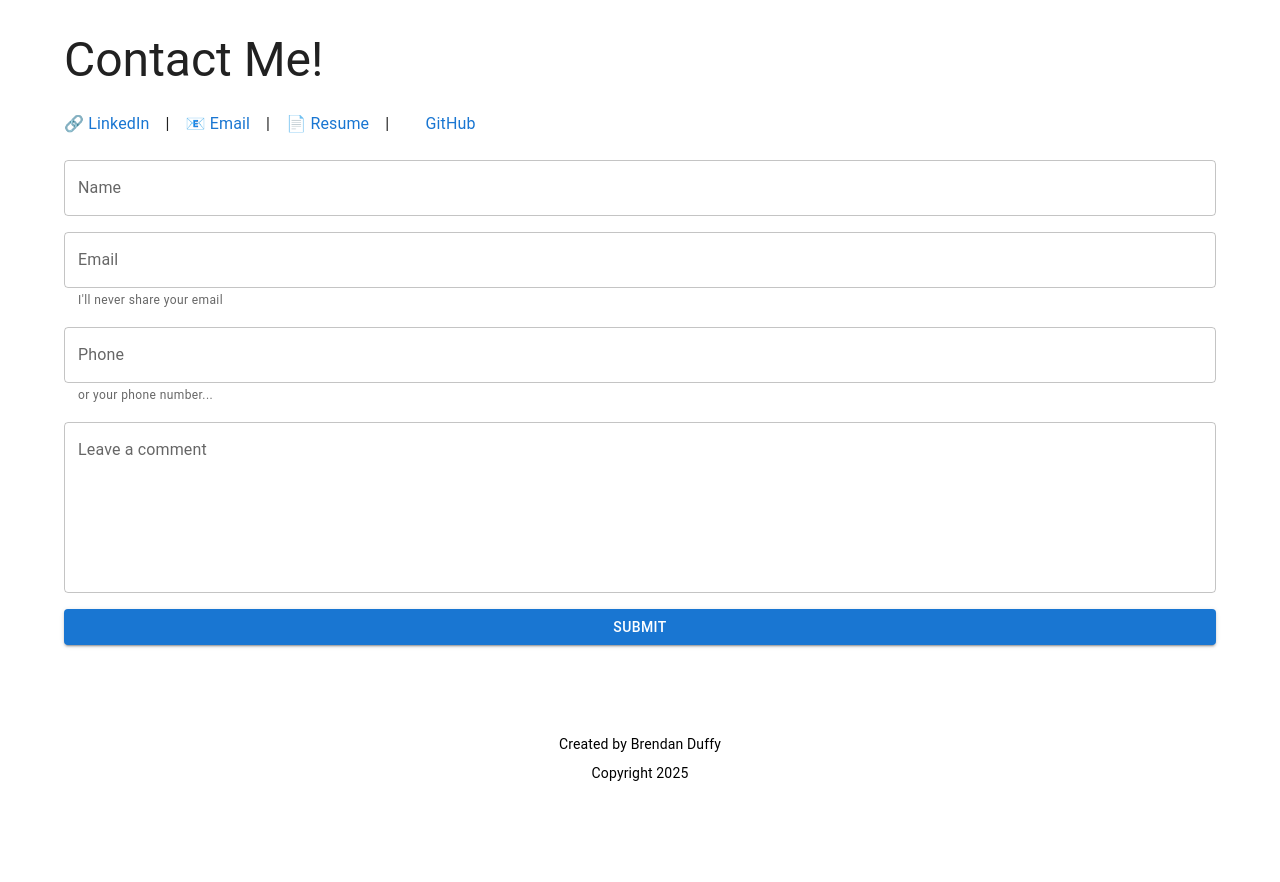
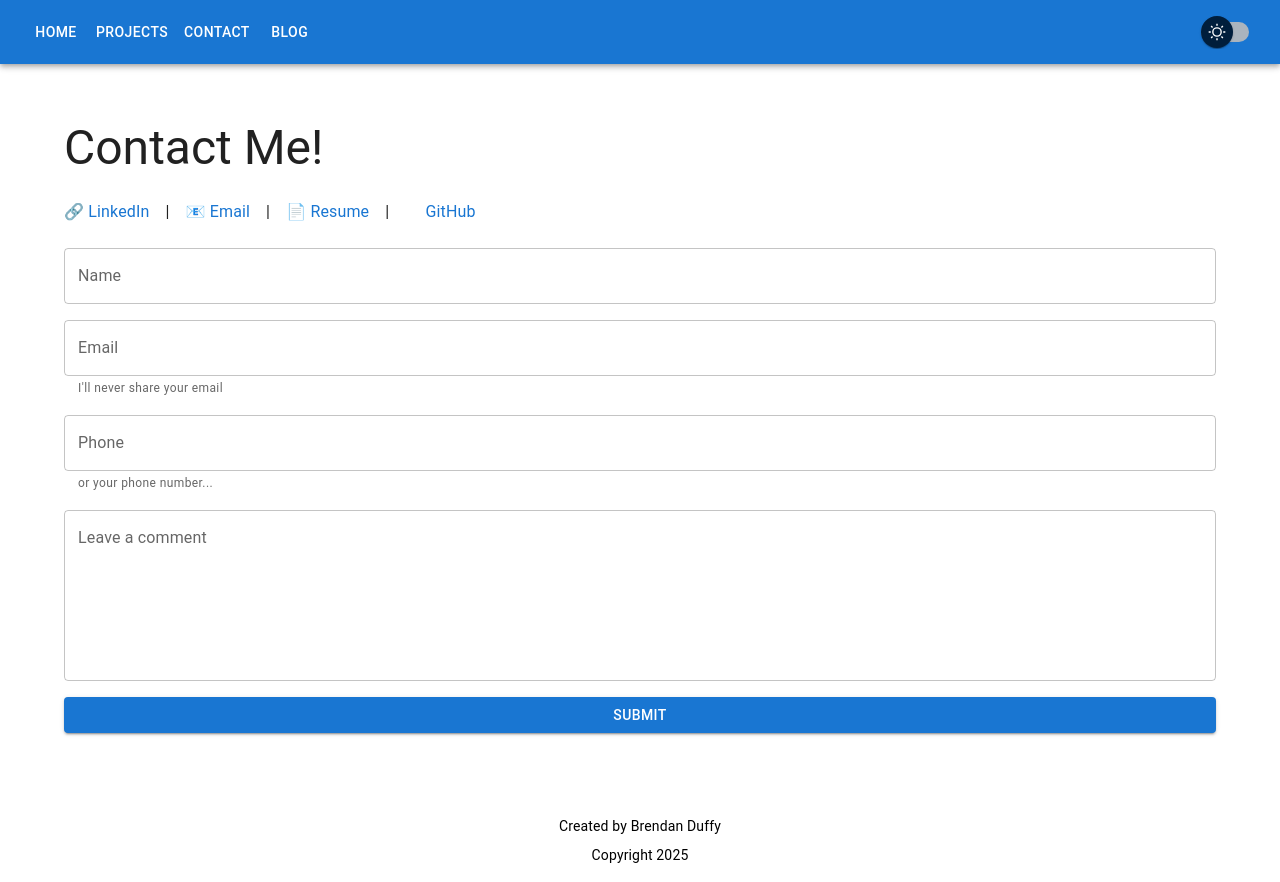
Before and after one commit to plush92/MyWebsite, a React (Vite) app in the folder frontend/: page /contact in a window 1280 px wide. Before the commit the page ends 800 px from the top, so only its background shows below. Built offline with nearby package versions, Linux system fonts and the light colour scheme; some icons are missing.

Commit message:
fix PageLayout on home, contact, projects

```diff
--- a/frontend/src/App.tsx
+++ b/frontend/src/App.tsx
@@ -39,9 +39,9 @@ function App() {
             <Routes>
               {/* Global Portfolio Pages */}
               <Route path="/" element={<Navigate to="/home" replace />} />
-              <Route path="/home" element={<Home />} />
-              <Route path="/contact" element={<Contact />} />
-              <Route path="/projects" element={<Projects />} />
+              <Route path="/home" element={<Home mode={mode} toggleMode={toggleMode}/>} />
+              <Route path="/contact" element={<Contact mode={mode} toggleMode={toggleMode}/>} />
+              <Route path="/projects" element={<Projects mode={mode} toggleMode={toggleMode}/>} />
               <Route path="/blog" element={<Blog mode={mode} toggleMode={toggleMode} />} />
               <Route path="/weather" element={<Weather />} />
 
--- a/frontend/src/pages/Contact/Contact.tsx
+++ b/frontend/src/pages/Contact/Contact.tsx
@@ -1,13 +1,20 @@
 import { useState } from "react";
+import PageLayout from "../../components/PageLayout";
 import CustomContainer from "../../components/materialui/CustomContainer";
 import CustomBox from "../../components/materialui/CustomBox";
 import ContactForm from "./components/ContactForm";
 import contactLinks from "./components/ContactLinks";
 import { Link, Typography } from "@mui/material";
 
-const Contact: React.FC = () => {
+type ContactProps = {
+  mode: "light" | "dark";
+  toggleMode: () => void;
+};
+
+const Contact: React.FC<ContactProps> = ({mode, toggleMode}) => {
 
   return (
+    <PageLayout mode={mode} toggleMode={toggleMode}>
     <CustomContainer>
       <CustomBox sx={{ display: "flex", flexDirection: "column", gap: 3, mt: 4 }}>
         <Typography variant="h3">Contact Me!</Typography>
@@ -16,7 +23,8 @@ const Contact: React.FC = () => {
         </CustomBox>
         <ContactForm />
       </CustomBox>
-    </CustomContainer>
+      </CustomContainer>
+      </PageLayout>
   );
 };
 
--- a/frontend/src/pages/Home/Home.tsx
+++ b/frontend/src/pages/Home/Home.tsx
@@ -1,11 +1,18 @@
 import CustomContainer from "../../components/materialui/CustomContainer";
 import { Typography, Box, Divider } from "@mui/material";
+import PageLayout from "../../components/PageLayout";
 import introText from "./components/introText";
 import aboutText from "./components/aboutText";
 import featuredWorkText from "./components/featuredWorkText";
 
-const Home: React.FC = () => {
+type HomeProps = {
+  mode: "light" | "dark";
+  toggleMode: () => void;
+};
+
+const Home: React.FC<HomeProps> = ({mode, toggleMode}) => {
   return (
+    <PageLayout mode={mode} toggleMode={toggleMode}>
     <CustomContainer >
       <Box mb={6} mt={6}>
         <Typography variant="h4" fontWeight="bold" gutterBottom>
@@ -27,7 +34,8 @@ const Home: React.FC = () => {
         </Typography>
         {aboutText}
       </Box>
-    </CustomContainer>
+      </CustomContainer>
+      </PageLayout>
   );
 };
 
--- a/frontend/src/pages/Projects/Projects.tsx
+++ b/frontend/src/pages/Projects/Projects.tsx
@@ -1,12 +1,18 @@
 import { Link } from 'react-router-dom';
 import { Box, Typography, Grid, Card, CardActionArea, CardContent } from '@mui/material';
+import PageLayout from "../../components/PageLayout";
 
 interface Project {
   name: string;
   path: string;
 }
 
-const Projects: React.FC = () => {
+type ProjectProps = {
+  mode: "light" | "dark";
+  toggleMode: () => void;
+};
+
+const Projects: React.FC<ProjectProps> = ({mode, toggleMode}) => {
   const projects: Project[] = [
     { name: 'Weather', path: '/weather' },
     { name: 'Econ Dashboard', path: '/econ' },
@@ -15,6 +21,7 @@ const Projects: React.FC = () => {
   ];
 
   return (
+    <PageLayout mode={mode} toggleMode={toggleMode}>
     <Box minHeight="100vh" display="flex" flexDirection="column" alignItems="center" py={10}>
       <Typography variant="h3" fontWeight="bold" mb={6}>
         Projects
@@ -37,7 +44,8 @@ const Projects: React.FC = () => {
           </Grid>
         ))}
       </Grid>
-    </Box>
+      </Box>
+      </PageLayout>
   );
 };
 
```
